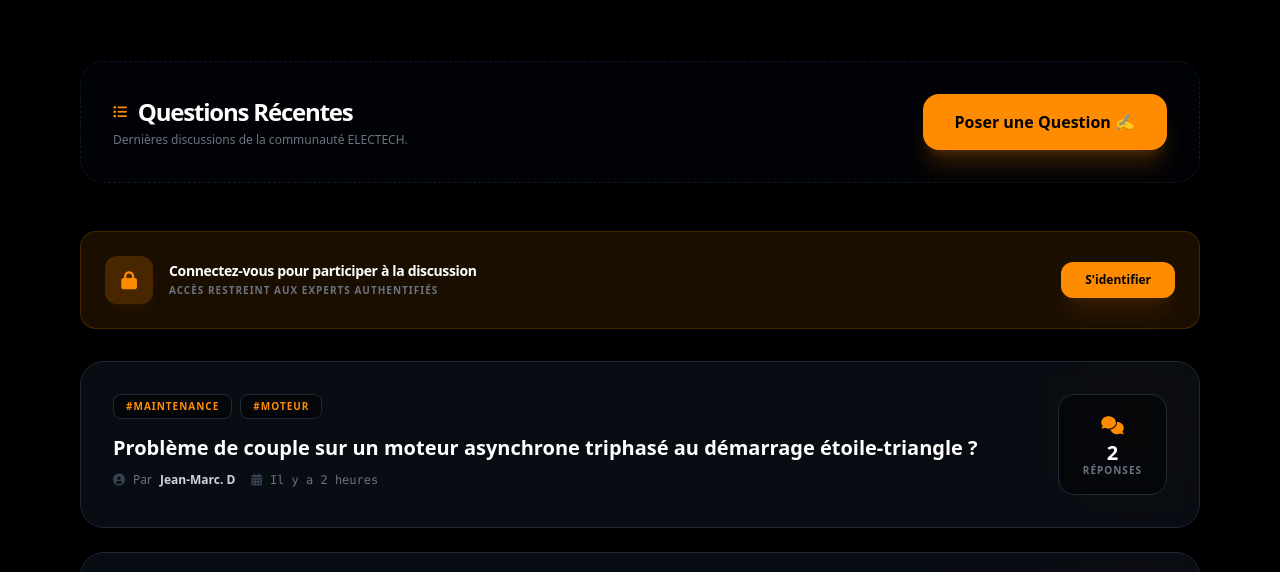
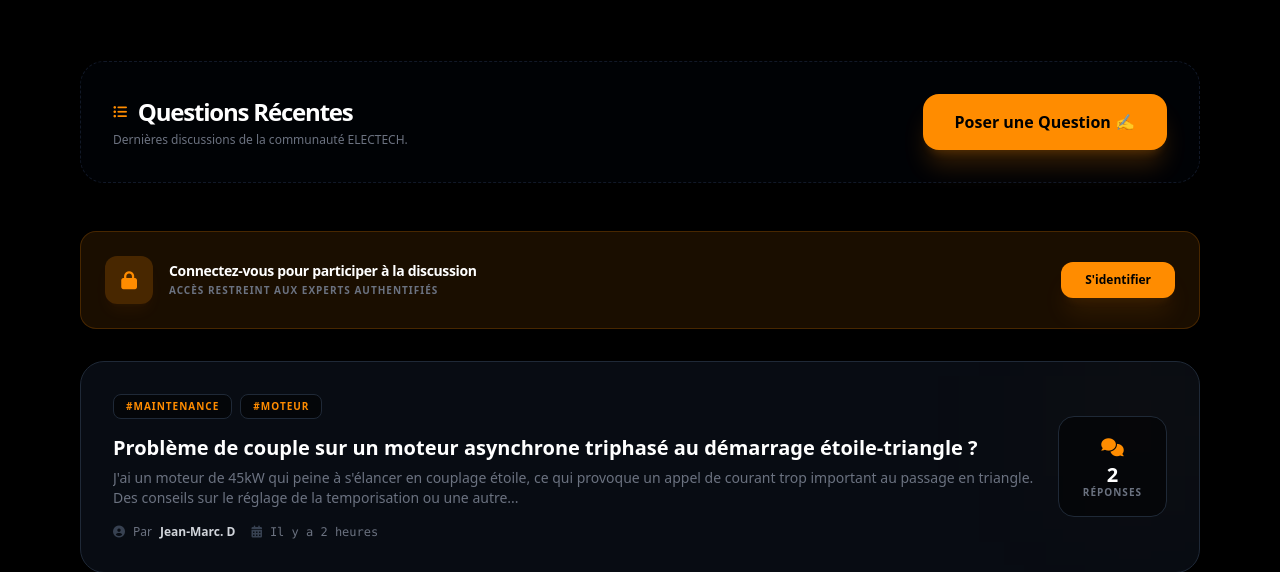
Before and after one commit to adminelectech/electech-project, a website: page utilisateur/forum.html in a window 1280 px wide. Shown: the part 343-915 px from the top of the page. Drawn offline with nearby package versions, Linux system fonts and the light colour scheme.

Commit message:
Ajout d'un extrait de description dans la liste du forum

```diff
--- a/utilisateur/forum.html
+++ b/utilisateur/forum.html
@@ -437,7 +437,8 @@
                             <div class="flex flex-wrap gap-2 mb-4">
                                 ${q.tags.map(tag => `<span class="bg-black/50 border border-gray-800 text-customOrange px-3 py-1 rounded-lg text-[10px] font-bold uppercase tracking-widest">${tag}</span>`).join('')}
                             </div>
-                            <h3 class="text-white text-xl font-bold mb-3 group-hover:text-customOrange transition-colors leading-tight">${q.title}</h3>
+                            <h3 class="text-white text-xl font-bold mb-2 group-hover:text-customOrange transition-colors leading-tight">${q.title}</h3>
+                            <p class="text-gray-500 text-sm line-clamp-2 mb-4 group-hover:text-gray-400 transition-colors">${q.description ? (q.description.substring(0, 200) + (q.description.length > 200 ? '...' : '')) : ''}</p>
                             <div class="flex items-center gap-4 text-xs text-gray-500">
                                 <span class="flex items-center gap-2"><i class="fas fa-user-circle text-gray-700"></i> Par <span class="text-gray-300 font-bold">${q.author}</span></span>
                                 <span class="flex items-center gap-2 font-mono"><i class="fas fa-calendar-alt text-gray-700"></i> ${q.date}</span>
```
